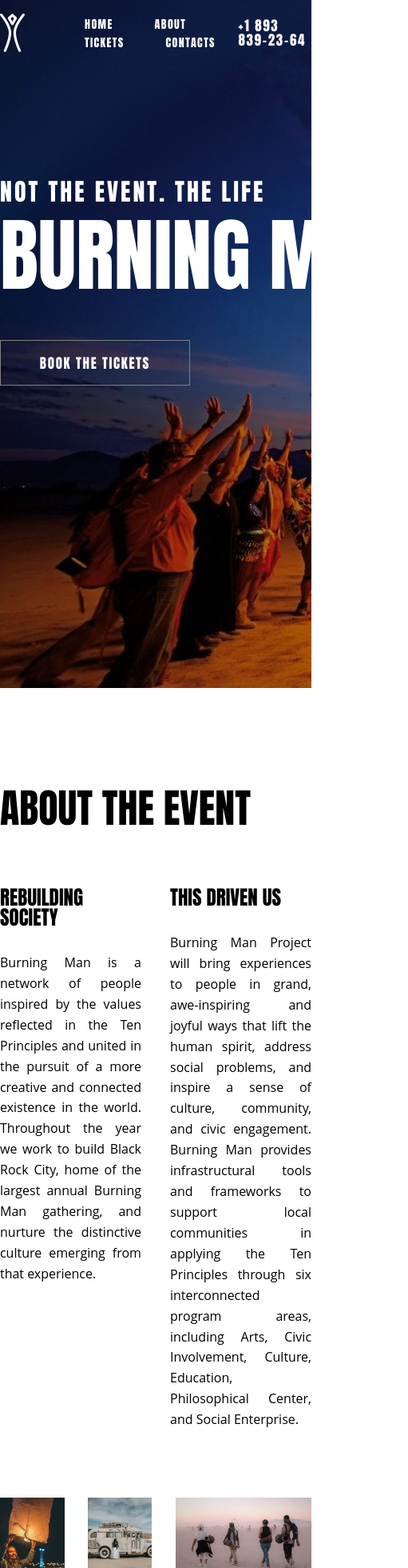
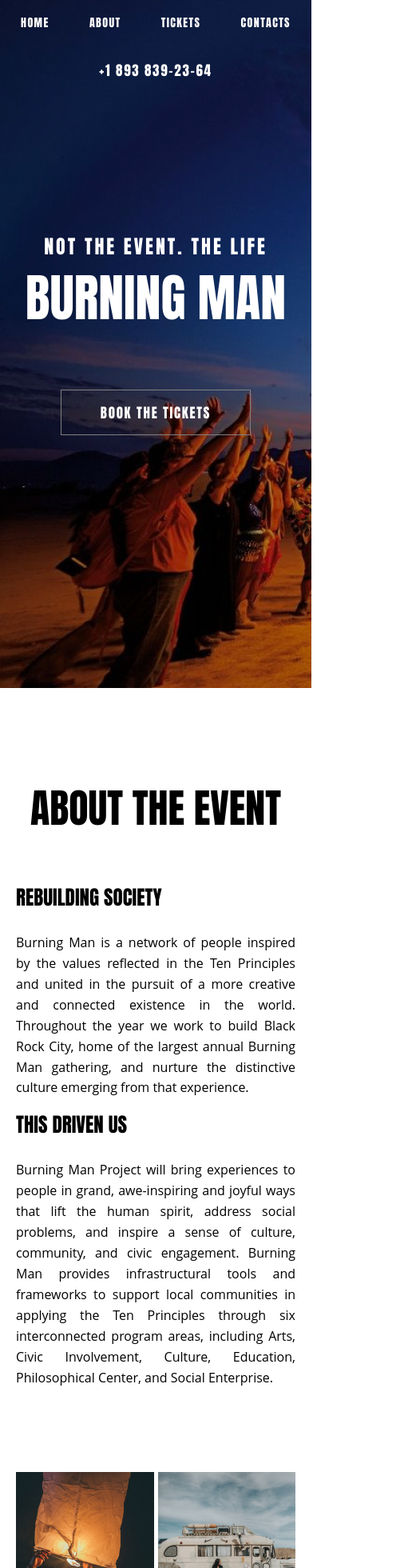
Before and after one commit to ThulsaDoom252/Burning-man, a React (Create React App) app: page / in a window 390 px wide. Shown: the part 40-2000 px from the top of the page at 80% size, 511 px wide, since content can reach past the window. Built offline with nearby package versions, Linux system fonts and the light colour scheme.

Commit message:
Refactor classNames. Implement adaptive-layout

```diff
--- a/src/components/Footer/Footer.jsx
+++ b/src/components/Footer/Footer.jsx
@@ -3,7 +3,7 @@
 const Footer = () => {
     return (
         <footer className={'footer'}>
-            <div className={'container'}>
+            <div className={'container footer-text-block'}>
                 <span className={'footer-text-1 footer-text'}>©1989-2020 burning man project</span>
                 <span className={'footer-text-2 footer-text'}>WAYUP & Андрей Гаврилов</span>
                 <span className={'footer-text-3 footer-text'}>Layout by ThulsaDoom</span>
--- a/src/components/Header/Header.jsx
+++ b/src/components/Header/Header.jsx
@@ -7,7 +7,7 @@
             <div className={'container'}>
                 <div className={'navbar'}>
                     <div className={'logo-item'}>
-                        <img src={logo} alt="logo"/>
+                        <img className={'logo'} src={logo} alt="logo"/>
                     </div>
                     <div className={'nav-items-block'}>
                         <button className={'nav-item'}>Home</button>
--- a/src/components/Section/Main.jsx
+++ b/src/components/Section/Main.jsx
@@ -29,14 +29,14 @@
                 </div>
             </section>
             <section className={'section-photos-block'}>
-                <div className='section-photo-narrow-item'>
-                    <img className={'section-photo'} src={photo1} alt="photo-1"/>
+                <div className='photo-narrow-item photo-item'>
+                    <img className={'photo'} src={photo1} alt="photo-1"/>
                 </div>
-                <div className="section-photo-narrow-item section-second-photo">
-                    <img className={'section-photo'} src={photo2} alt="photo-2"/>
+                <div className="photo-narrow-item second-photo photo-item">
+                    <img className={'photo'} src={photo2} alt="photo-2"/>
                 </div>
-                <div className="section-photo-wide-item">
-                    <img className={'section-photo'} src={photo3} alt="photo-3"/>
+                <div className="photo-wide-item photo-item">
+                    <img className={'photo'} src={photo3} alt="photo-3"/>
                 </div>
             </section>
         </main>
--- a/src/index.scss
+++ b/src/index.scss
@@ -3,3 +3,130 @@
 @import "./styles/MainContainer";
 @import "styles/Main";
 @import "styles/Footer";
+
+//Breakpoints
+@media screen and (max-width: 1214px) {
+  .container {
+    padding: 0 20px 0 20px;
+  }
+}
+
+@media screen and (max-width: 705px) {
+  .footer-text-block {
+    width: 100%;
+    display: flex;
+    justify-content: space-between;
+  }
+  .footer-text-1, .footer-text-2 {
+    margin: 0;
+  }
+}
+
+@media screen and (max-width: 649px) {
+  ////Header
+  .navbar {
+    flex-direction: column;
+  }
+
+  .logo-item {
+    display: none;
+  }
+
+  .nav-items-block {
+    display: flex;
+    justify-content: space-between;
+  }
+
+  .nav-item, .logo-item {
+    margin: 0;
+  }
+
+  .phone-item {
+    margin: 40px auto;
+  }
+
+  .header-content {
+    align-items: center;
+  }
+
+  .header-content-btn {
+    margin: 0;
+  }
+  ////Main
+  .main-content {
+    display: flex;
+    flex-direction: column;
+    align-items: center;
+  }
+  .section-text-main-block {
+    flex-direction: column;
+  }
+
+  .section-text-right-block {
+    margin: 20px auto;
+  }
+
+  .section-photos-block {
+    flex-wrap: wrap;
+  }
+
+  .section-text-block {
+    width: 100%;
+  }
+
+  .second-photo {
+    margin: 0;
+  }
+}
+
+@media screen and (max-width: 585px) {
+  //Header
+  .header-content-title-2 {
+    font-size: 5rem;
+  }
+
+  //Main
+  .section-photos-block {
+    display: grid;
+    grid-template-columns: repeat(2, 1fr);
+    grid-template-rows: repeat(2, auto);
+    gap: 5px;
+  }
+
+  .photo-narrow-item {
+    width: 100%;
+  }
+
+  .photo-wide-item {
+    grid-column: 1 / span 2;
+  }
+
+  //Footer
+  .footer-text-block {
+    flex-direction: column;
+    align-items: center;
+  }
+
+  .footer-text {
+    margin-top: 10px;
+  }
+}
+
+@media screen and (max-width: 417px) {
+  .header-content-title-1 {
+    font-size: 1.5rem;
+  }
+  .header-content-title-2 {
+    font-size: 4rem;
+  }
+}
+
+@media screen and (max-width: 337px) {
+  .header-content-title-1 {
+    font-size: 1.2rem;
+  }
+
+  .header-content-title-2 {
+    font-size: 3rem;
+  }
+}
--- a/src/styles/Header.scss
+++ b/src/styles/Header.scss
@@ -43,7 +43,7 @@
 
 .phone-item {
   color: #FFF;
-  width: 180px;
+  white-space: nowrap;
   font-size: 1.063rem;
   font-family: Anton;
   letter-spacing: 1.7px;
@@ -56,7 +56,6 @@
   width: 100%;
   height: 257px;
   display: flex;
-  justify-content: left;
   flex-direction: column;
   color: $headerColor;
 }
@@ -66,13 +65,15 @@
   font-size: 1.875rem;
   letter-spacing: 3px;
   text-transform: uppercase;
+  white-space: nowrap;
 }
 
 .header-content-title-2 {
   font-size: 6.25rem;
-  width: 511px;
+  max-width: 511px;
   height: 147px;
   text-transform: uppercase;
+  white-space: nowrap;
 }
 
 .header-content-btn {
@@ -82,7 +83,6 @@
   width: 238px;
   height: 57px;
   background-color: transparent;
-  margin: auto auto 0 0;
   border: solid gray thin;
   text-align: center;
   font-size: 1.063rem;
--- a/src/styles/Main.scss
+++ b/src/styles/Main.scss
@@ -45,12 +45,12 @@
   margin-top: 84px;
 }
 
-.section-second-photo {
+.second-photo {
   margin-left: 29px;
   margin-right: 30px;
 }
 
-.section-photo {
+.photo {
   width: 100%;
   object-fit: cover;
 }
```
Also changed, not shown: src/styles/MainContainer.scss (line endings or trailing spaces).
